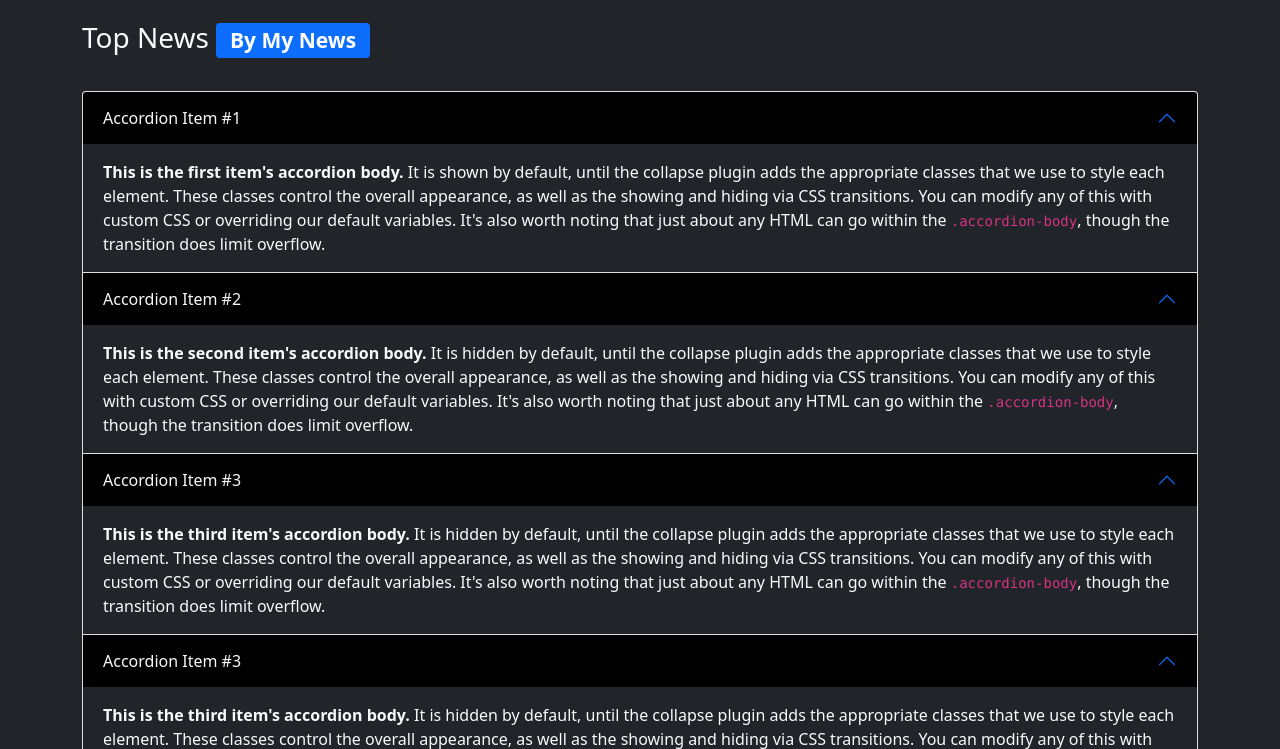
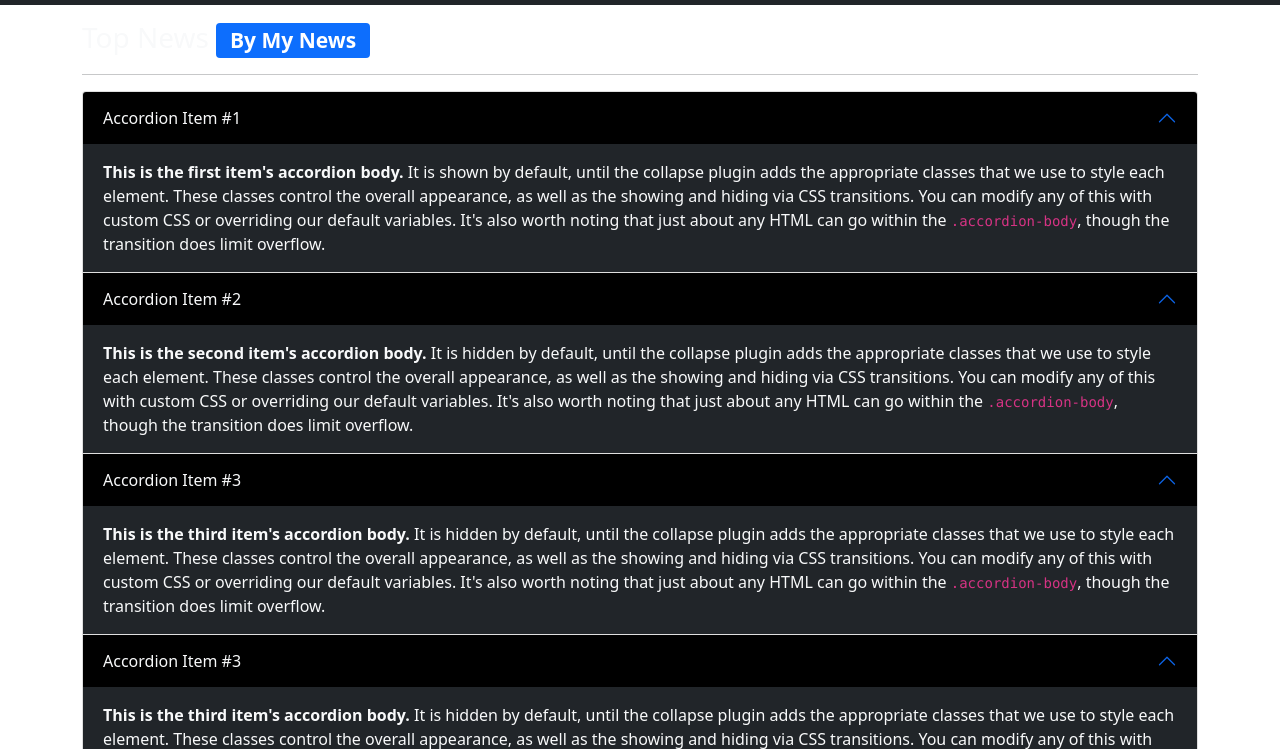
Before and after one commit to AnadiSharma007/AnadiSharma007-Week2-Challenge-DP-, a plain HTML site: page index.html in a window 1280 px wide. Shown: the part 51-800 px from the top of the page. Drawn offline with nearby package versions, Linux system fonts and the light colour scheme; no server answers.

Commit message:
Update index.html

```diff
--- a/index.html
+++ b/index.html
@@ -13,7 +13,7 @@
     <title>My News</title>
 </head>
 
-<body class="bg-dark">
+<body>
     <nav class="navbar navbar-expand-lg navbar-dark bg-dark">
         <div class="container-fluid">
             <a class="navbar-brand" href="#">My News</a>
```
